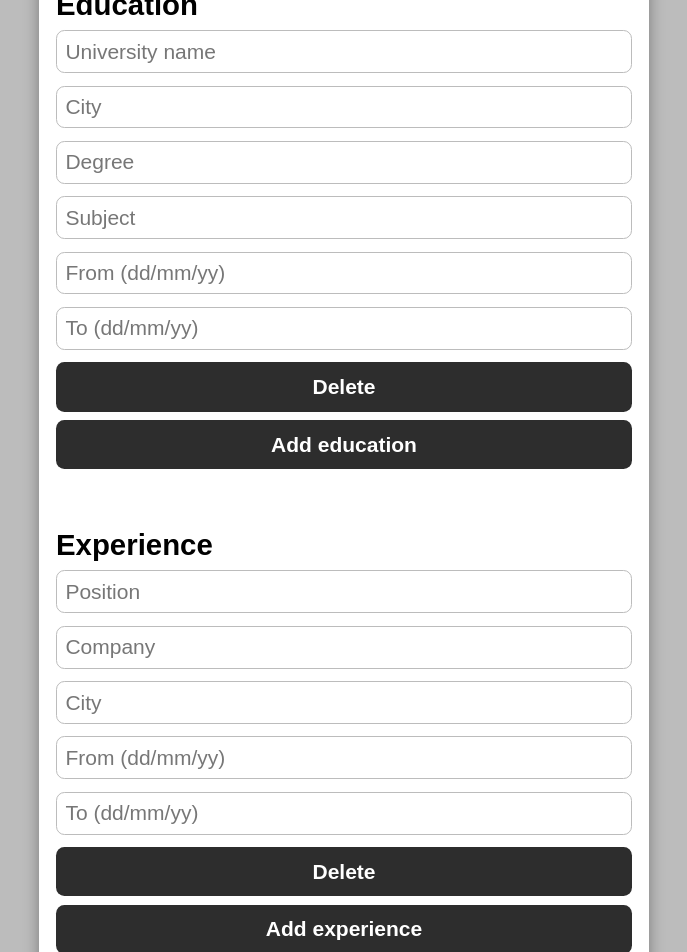
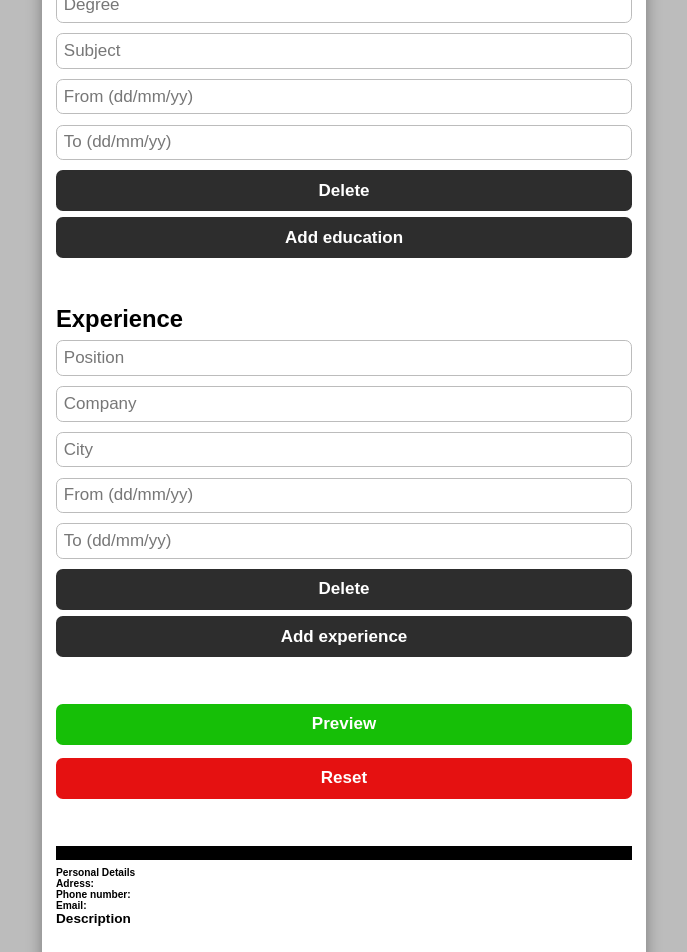
Before and after one commit to jovanlekic12/cv-creator-react, a React (Vite) app: page / in a window 1280 px wide. Shown: the part 720-1672 px from the top of the page, without its empty margins (296-983 px from the left). Built offline with nearby package versions, Linux system fonts and the light colour scheme.

Commit message:
refactor code

```diff
--- a/src/App.css
+++ b/src/App.css
@@ -1,5 +1,5 @@
 html {
-  font-size: 52.5%;
+  font-size: 42.5%;
 }
 
 * {
--- a/src/App.jsx
+++ b/src/App.jsx
@@ -1,44 +1,21 @@
 import { useState } from "react";
 import "./App.css";
 import PersonalInfo from "./components/personalInfo";
-import Education from "./components/education";
-import Experience from "./components/experience";
+import EducationForm from "./components/educationForm";
+import ExperienceForm from "./components/experienceForm";
 import Button from "./components/button";
+import Overlay from "./components/overlay";
+
 function App() {
-  //personal infos
-  const [firstName, setFirstName] = useState("");
-  const [lastName, setLastName] = useState("");
-  const [title, setTitle] = useState("");
-  // const [photo, setPhoto] = useState("");
-  const [adress, setAdress] = useState("");
-  const [phone, setPhone] = useState("");
-  const [email, setEmail] = useState("");
-  const [description, setDescription] = useState("");
-
-  //education
-  const [universityName, setUniversityName] = useState("");
-  const [universityCity, setUniversityCity] = useState("");
-  const [degree, setDegree] = useState("");
-  const [subject, setSubject] = useState("");
-  const [universityFromDate, setUniversityFromDate] = useState("");
-  const [universtityToDate, setUniverstityToDate] = useState("");
-
-  //experience
-  const [position, setPosition] = useState("");
-  const [company, setCompany] = useState("");
-  const [companyCity, setCompanyCity] = useState("");
-  const [companyFromDate, setCompanyFromDate] = useState("");
-  const [companyToDate, setCompanyToDate] = useState("");
-
   const [educations, setEducations] = useState([
     {
       id: self.crypto.randomUUID(),
-      universityName: universityName,
-      universityCity: universityCity,
-      degree: degree,
-      subject: subject,
-      universityFromDate: universityFromDate,
-      universtityToDate: universtityToDate,
+      universityName: "",
+      universityCity: "",
+      degree: "",
+      subject: "",
+      universityFromDate: "",
+      universtityToDate: "",
     },
   ]);
 
@@ -46,6 +23,7 @@ function App() {
     firstName: "",
     lastName: "",
     title: "",
+    photo: "",
     adress: "",
     phone: "",
     email: "",
@@ -55,13 +33,28 @@ function App() {
   const [experiences, setExperiences] = useState([
     {
       id: self.crypto.randomUUID(),
-      position: position,
-      company: company,
-      companyCity: companyCity,
-      companyFromDate: companyFromDate,
-      companyToDate: companyToDate,
+      position: "",
+      company: "",
+      companyCity: "",
+      companyFromDate: "",
+      companyToDate: "",
     },
   ]);
+
+  function handleUpdateEducation(id, name, field) {
+    const currentEducation = educations.find(
+      (education) => education.id === id
+    );
+    currentEducation[name] = field;
+  }
+
+  function handleUpdateExperience(id, name, field) {
+    const currentExperince = experiences.find(
+      (experience) => experience.id === id
+    );
+    currentExperince[name] = field;
+    console.log(experiences);
+  }
 
   function handleUpdateInfo(name, field) {
     const newInfos = { ...personalInfo, [name]: field };
@@ -115,9 +108,10 @@ function App() {
             <div className="educations__div">
               {educations.map((education) => {
                 return (
-                  <Education
+                  <EducationForm
                     id={education.id}
                     key={education.id}
+                    handleUpdateEducation={handleUpdateEducation}
                     handleDeleteEducation={handleDeleteEducation}
                   />
                 );
@@ -132,10 +126,11 @@ function App() {
             <div className="experiences__div">
               {experiences.map((experience) => {
                 return (
-                  <Experience
+                  <ExperienceForm
                     key={experience.id}
                     id={experience.id}
                     handleDeleteExperience={handleDeleteExperience}
+                    handleUpdateExperience={handleUpdateExperience}
                   />
                 );
               })}
@@ -147,6 +142,7 @@ function App() {
           <button className="preview__btn cv__btn">Preview</button>
           <button className="reset__btn cv__btn">Reset</button>
         </div>
+        <Overlay personalInfo={personalInfo} />
       </main>
     </>
   );
--- a/src/components/education.jsx
+++ /dev/null
@@ -1,17 +0,0 @@
-import Input from "./input";
-import Button from "./button";
-function Education({ handleDeleteEducation, id }) {
-  return (
-    <article className="education__container">
-      <Input placeholder="University name" />
-      <Input placeholder="City" />
-      <Input placeholder="Degree" />
-      <Input placeholder="Subject" />
-      <Input placeholder="From (dd/mm/yy)" />
-      <Input placeholder="To (dd/mm/yy)" />
-      <Button textContent="Delete" onClick={() => handleDeleteEducation(id)} />
-    </article>
-  );
-}
-
-export default Education;
--- /dev/null
+++ b/src/components/educationForm.jsx
@@ -0,0 +1,77 @@
+import Input from "./input";
+import Button from "./button";
+function EducationForm({ handleDeleteEducation, id, handleUpdateEducation }) {
+  return (
+    <article className="education__container">
+      <Input
+        placeholder="University name"
+        name="universityName"
+        onChange={(event) =>
+          handleUpdateEducation(
+            id,
+            event.target.getAttribute("name"),
+            event.target.value
+          )
+        }
+      />
+      <Input
+        placeholder="City"
+        name="universityCity"
+        onChange={(event) =>
+          handleUpdateExperience(
+            id,
+            event.target.getAttribute("name"),
+            event.target.value
+          )
+        }
+      />
+      <Input
+        placeholder="Degree"
+        name="degree"
+        onChange={(event) =>
+          handleUpdateExperience(
+            id,
+            event.target.getAttribute("name"),
+            event.target.value
+          )
+        }
+      />
+      <Input
+        placeholder="Subject"
+        name="subject"
+        onChange={(event) =>
+          handleUpdateExperience(
+            id,
+            event.target.getAttribute("name"),
+            event.target.value
+          )
+        }
+      />
+      <Input
+        placeholder="From (dd/mm/yy)"
+        name="universityFromDate"
+        onChange={(event) =>
+          handleUpdateExperience(
+            id,
+            event.target.getAttribute("name"),
+            event.target.value
+          )
+        }
+      />
+      <Input
+        placeholder="To (dd/mm/yy)"
+        name="universityToDate"
+        onChange={(event) =>
+          handleUpdateExperience(
+            id,
+            event.target.getAttribute("name"),
+            event.target.value
+          )
+        }
+      />
+      <Button textContent="Delete" onClick={() => handleDeleteEducation(id)} />
+    </article>
+  );
+}
+
+export default EducationForm;
--- a/src/components/experience.jsx
+++ /dev/null
@@ -1,15 +0,0 @@
-import Input from "./input";
-import Button from "./button";
-function Experience({ handleDeleteExperience, id }) {
-  return (
-    <article className="experience__container">
-      <Input placeholder="Position" />
-      <Input placeholder="Company" />
-      <Input placeholder="City" />
-      <Input placeholder="From (dd/mm/yy)" />
-      <Input placeholder="To (dd/mm/yy)" />
-      <Button textContent="Delete" onClick={() => handleDeleteExperience(id)} />
-    </article>
-  );
-}
-export default Experience;
--- /dev/null
+++ b/src/components/experienceForm.jsx
@@ -0,0 +1,69 @@
+import Input from "./input";
+import Button from "./button";
+function ExperienceForm({
+  handleDeleteExperience,
+  id,
+  handleUpdateExperience,
+}) {
+  return (
+    <article className="experience__container">
+      <Input
+        placeholder="Position"
+        name="position"
+        onChange={(event) =>
+          handleUpdateExperience(
+            id,
+            event.target.getAttribute("name"),
+            event.target.value
+          )
+        }
+      />
+      <Input
+        name="company"
+        placeholder="Company"
+        onChange={(event) =>
+          handleUpdateExperience(
+            id,
+            event.target.getAttribute("name"),
+            event.target.value
+          )
+        }
+      />
+      <Input
+        name="comapnyCity"
+        placeholder="City"
+        onChange={(event) =>
+          handleUpdateExperience(
+            id,
+            event.target.getAttribute("name"),
+            event.target.value
+          )
+        }
+      />
+      <Input
+        name="companyFromDate"
+        placeholder="From (dd/mm/yy)"
+        onChange={(event) =>
+          handleUpdateExperience(
+            id,
+            event.target.getAttribute("name"),
+            event.target.value
+          )
+        }
+      />
+      <Input
+        name="companyToDate"
+        placeholder="To (dd/mm/yy)"
+        onChange={(event) =>
+          handleUpdateExperience(
+            id,
+            event.target.getAttribute("name"),
+            event.target.value
+          )
+        }
+      />
+      <Button textContent="Delete" onClick={() => handleDeleteExperience(id)} />
+    </article>
+  );
+}
+export default ExperienceForm;
--- /dev/null
+++ b/src/components/overlay.jsx
@@ -0,0 +1,29 @@
+function Overlay(props) {
+  const { personalInfo, experiences } = props;
+
+  return (
+    <div className="overlay">
+      <header className="overlay__header">{personalInfo.title}</header>
+      <div className="overlay__container">
+        <aside className="personal__container">
+          <img src="" alt="" />
+          <h1>Personal Details</h1>
+          <h2>Adress: {personalInfo.adress}</h2>
+          <h2>Phone number: {personalInfo.phone}</h2>
+          <h2>Email: {personalInfo.email}</h2>
+        </aside>
+        <main className="overlay__main">
+          <div className="description">
+            <h1>Description</h1>
+            <p>{personalInfo.description}</p>
+          </div>
+          <div className="education__container">
+            <h1></h1>
+          </div>
+        </main>
+      </div>
+    </div>
+  );
+}
+
+export default Overlay;
--- a/src/components/personalInfo.jsx
+++ b/src/components/personalInfo.jsx
@@ -36,7 +36,17 @@ function PersonalInfo({ handleUpdateInfo }) {
       />
       <label className="photo__label">
         Photo +
-        <input type="file" className="input__file" />
+        <input
+          type="file"
+          name="photo"
+          className="input__file"
+          onChange={(event) =>
+            handleUpdateInfo(
+              event.target.getAttribute("name"),
+              event.target.value
+            )
+          }
+        />
       </label>
       <Input
         name="adress"
```
